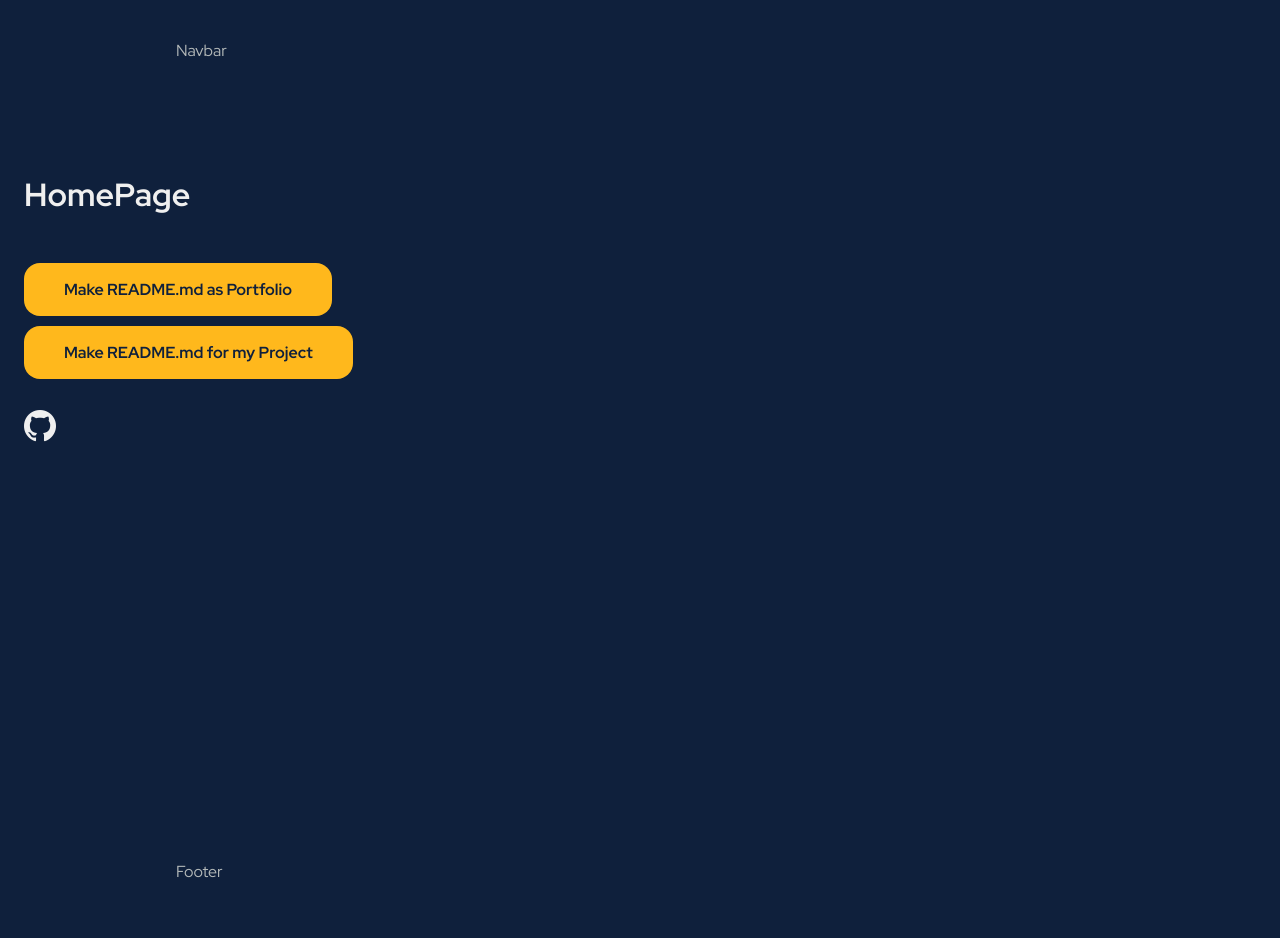
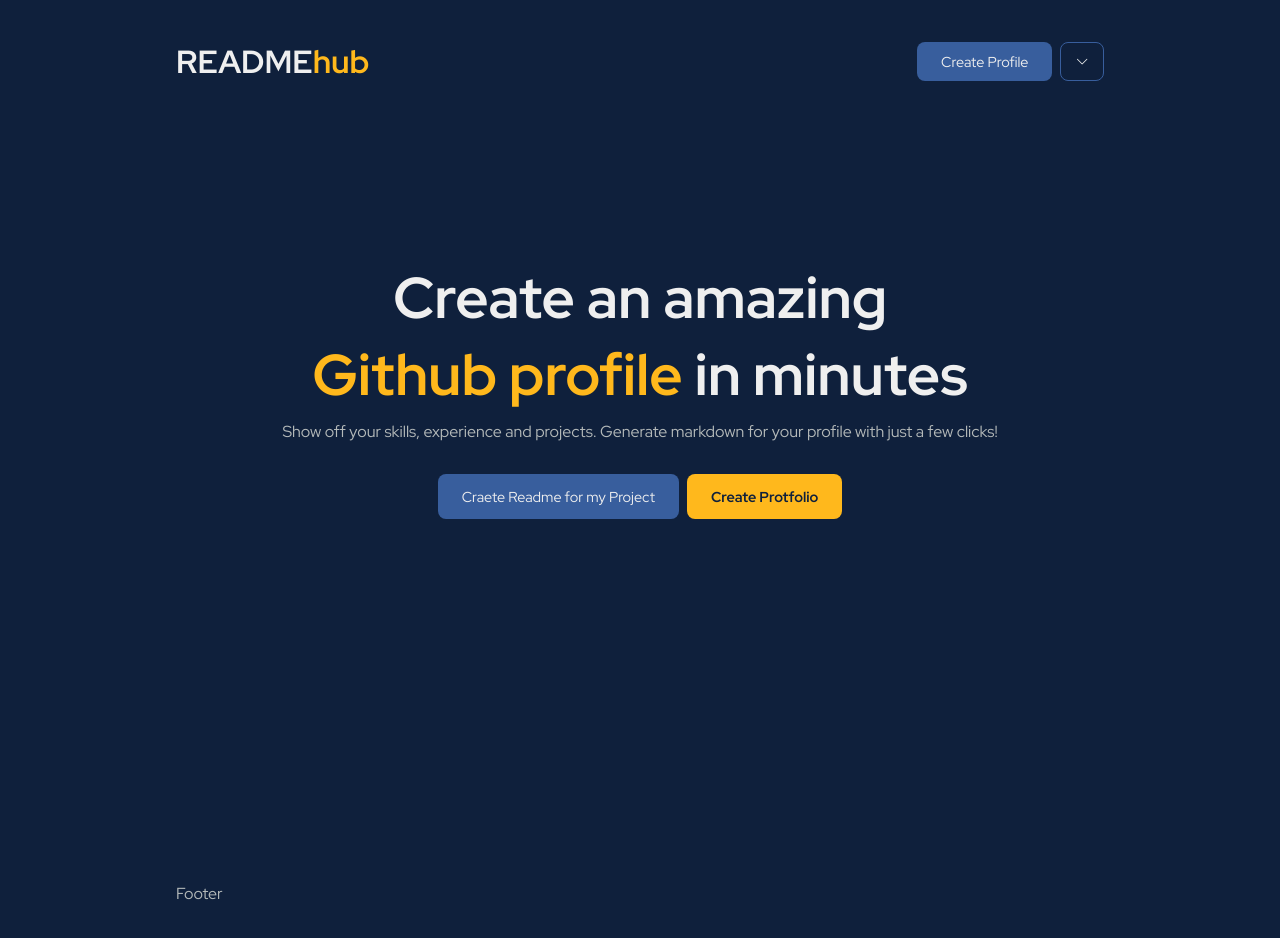
Before and after one commit to neginsoleimani/readmehub, a React (Create React App) app in the folder readmehub/: page / in a window 1280 px wide. Shown: the top 938 px of the page. Built offline with nearby package versions, Linux system fonts and the light colour scheme.

Commit message:
Add Navbar update homepage

```diff
--- a/readmehub/src/components/navbar/Navbar.jsx
+++ b/readmehub/src/components/navbar/Navbar.jsx
@@ -1,10 +1,22 @@
-import React from 'react'
-import './navbar.css'
+import React from "react";
+import "./navbar.css";
 
 export default function Navbar() {
   return (
-    <div className='navbar'>
-       Navbar
+    <div className="navbar">
+      <div>
+        <h1>
+          README<span>hub</span>
+        </h1>
+      </div>
+      <div>
+        <a href="" className="secondary-btn create__profile">
+          Create Profile
+        </a>
+        <a href="" className="secondary-outline-btn create__profile-icon">
+          <i className=" bi-chevron-down"></i>
+        </a>
+      </div>
     </div>
-  )
+  );
 }
--- a/readmehub/src/components/navbar/navbar.css
+++ b/readmehub/src/components/navbar/navbar.css
@@ -1,3 +1,27 @@
 .navbar{
     padding: 2.5rem 11rem;
+    display: flex;
+    justify-content: space-between;
 }
+
+.navbar span{
+    color: var(--first-color);
+}
+
+.navbar div{
+    display: flex;
+    align-items: center;
+}
+
+.create__profile{
+    font-size: 0.9rem;
+    padding: 0.6rem 1.5rem;
+}
+.create__profile-icon{
+    padding: 0.6rem 0.9rem;
+    margin-left:0.5rem ;
+}
+
+.create__profile-icon i{
+    font-size: 0.8rem;
+}
--- a/readmehub/src/globalstyle/index.css
+++ b/readmehub/src/globalstyle/index.css
@@ -108,8 +108,7 @@ i{
 /*=============== REUSABLE CSS CLASSES ===============*/
 .container {
   max-width: 1124px;
-  margin-right: 1.5rem;
-  margin-left: 1.5rem;
+  margin: 0 11rem;
   height: 90vh;
 }
 
@@ -120,16 +119,32 @@ i{
 
 
 .primary-btn{
+  font-size: 0.7rem;
   font-weight: var(--font-bold);
   background: var(--first-color);
-  padding: 1rem 2.5rem;
-  border-radius: 1rem;
+  padding: 0.8rem 1.5rem;
+  border-radius: 0.5rem;
   color: var(--btn-color);
 }
 
 .primary-outline-btn{
   border: solid 1px var(--first-color);
+  font-size: 0.8rem;
+  width: max-content;
   color: var(--title-color);
-  padding: 1rem 1.5rem;
-  border-radius:1rem;
+  border-radius:0.5rem;
 }
+
+.secondary-btn{
+  background-color: var( --first-color-light);
+  border-radius:0.5rem;
+  color: var(--title-color);
+}
+
+.secondary-outline-btn{
+  border: solid 1px var(--first-color-light);
+  font-size: 0.8rem;
+  width: max-content;
+  color: var(--title-color);
+  border-radius:0.5rem;
+}
--- a/readmehub/src/pages/homepage/HomePage.jsx
+++ b/readmehub/src/pages/homepage/HomePage.jsx
@@ -1,5 +1,6 @@
 import React from "react";
 import { Link } from "react-router-dom";
+import "./homepage.css";
 
 // Components
 import Navbar from "../../components/navbar/Navbar";
@@ -7,31 +8,37 @@ import Footer from "../../components/footer/Footer";
 
 export default function HomePage() {
   return (
-
     <>
-    <Navbar/>
+      <Navbar />
       <div className="container">
         <div className="section">
-        <h1>HomePage</h1>
+          <div className="homepage__title-box">
+            <h1>
+              Create an amazing
               <br />
-        <br />
-        <br />
-        <Link to="/readme/protfolio" className="primary-btn">
-          Make README.md as Portfolio{" "}
+              <span>Github profile </span>
+              in minutes
+            </h1>
+            <p>
+              Show off your skills, experience and projects. Generate markdown
+              for your profile with just a few clicks!
+            </p>
+          </div>
+
+          <div className="homepage__btns">
+            <Link
+              to="/readme/project"
+              className="secondary-btn project__btn"
+            >
+             Craete Readme for my Project
             </Link>
-        <br />
-        <br />
-        <br />
-        <Link to="/readme/project" className="primary-btn">
-          Make README.md for my Project
+            <Link to="/readme/protfolio" className="primary-btn protfolio__btn">
+              Create Protfolio
             </Link>
-        <br />
-        <br />
-        <br />
-        <a href="https://github.com/mammaddrik/readmehub"><i className=" bi-github"></i></a>
           </div>
         </div>
-    <Footer/>
+      </div>
+      <Footer />
     </>
   );
 }
--- /dev/null
+++ b/readmehub/src/pages/homepage/homepage.css
@@ -0,0 +1,32 @@
+.homepage__title-box{
+    text-align: center;
+    margin-top: 4rem;
+    font-size: 1.8rem;
+}
+
+.homepage__title-box span{
+    color: var(--first-color);
+}
+
+.homepage__title-box p{
+    font-size: 1rem;
+    margin: 0.5rem 0;
+}
+
+.homepage__btns{
+    align-items: center;
+    justify-content: center;
+    margin: 2rem 0;
+    gap: 0.5rem;
+    display: flex;
+}
+
+.protfolio__btn{
+    font-size: 0.9rem;
+}
+
+.project__btn{
+    font-size: 0.9rem;
+    padding: 0.8rem 1.5rem;
+
+}
--- a/readmehub/src/pages/readmemakerportfolio/ReadMeMakerPortfolio.jsx
+++ b/readmehub/src/pages/readmemakerportfolio/ReadMeMakerPortfolio.jsx
@@ -1,18 +1,27 @@
 import React from "react";
 import { Link } from "react-router-dom";
 
+// Components
+import Navbar from "../../components/navbar/Navbar";
+import Footer from "../../components/footer/Footer";
+
+
 export default function ReadMeMakerPortfolio() {
   return (
+    <>
+    <Navbar/>
     <div className="container">
       <div className="section">
         <h1>ReadMe Maker as portfolio</h1>
         <br />
         <br />
         <br />
-        <Link to="/" className="primary-outline-btn">
+        <Link to="/" className="secondary-outline-btn" >
           Back to HomePage
         </Link>
       </div>
     </div>
+    <Footer/>
+    </>
   );
 }
--- a/readmehub/src/pages/readmemakerproject/ReadMeMakerProject.jsx
+++ b/readmehub/src/pages/readmemakerproject/ReadMeMakerProject.jsx
@@ -1,17 +1,26 @@
 import React from "react";
 import { Link } from "react-router-dom";
+
+// Components
+import Navbar from "../../components/navbar/Navbar";
+import Footer from "../../components/footer/Footer";
+
 export default function ReadMeMakerProject() {
   return (
+    <>
+    <Navbar/>
     <div className="container">
       <div className="section">
         <h1>ReadMe Maker for my Project</h1>
         <br />
         <br />
         <br />
-        <Link to="/" className="primary-outline-btn">
+        <Link to="/" className="secondary-outline-btn">
           Back to Homepage
         </Link>
       </div>
     </div>
+    <Footer/>
+    </>
   );
 }
```
Lines whose indentation alone changed are shown as unchanged.
